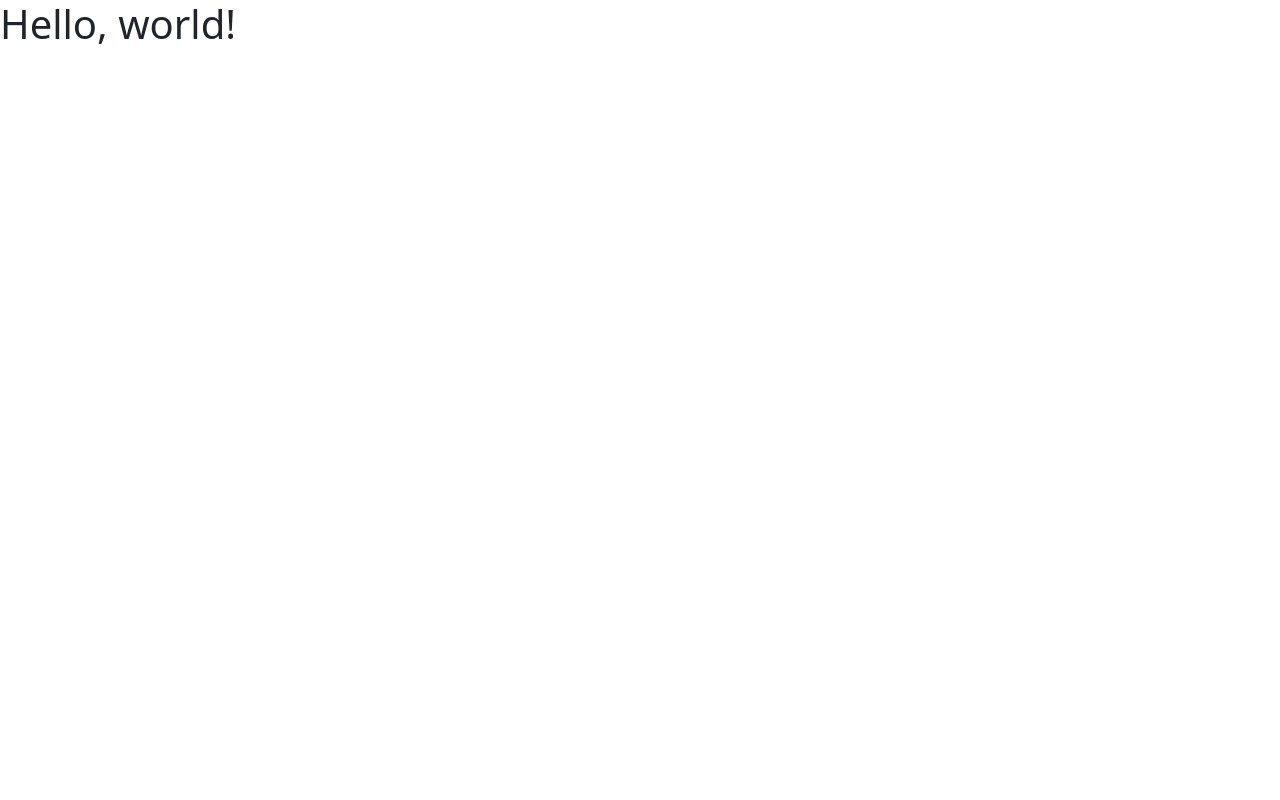
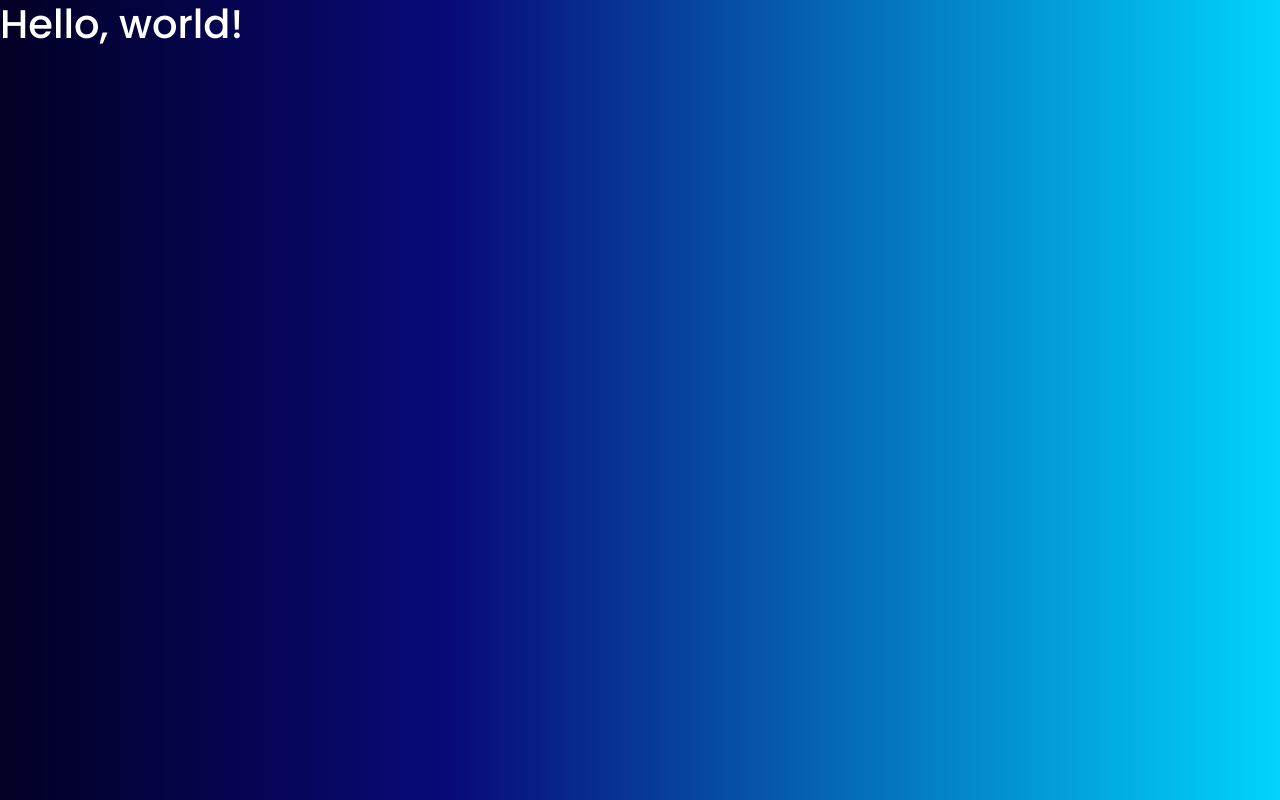
Before and after one commit to rafah91/Mystro6-js-ToDo, a plain HTML site: page index.html in a window 1280 px wide. Drawn offline with nearby package versions, Linux system fonts and the light colour scheme.

Commit message:
add background

```diff
--- a/css/style.css
+++ b/css/style.css
@@ -0,0 +1,7 @@
+body {
+    background: rgb(2,0,36);
+background: linear-gradient(90deg, rgba(2,0,36,1) 0%, rgba(9,9,121,1) 35%, rgba(0,212,255,1) 100%);
+font-family: 'Josefin Sans', sans-serif;
+font-family: 'Poppins', sans-serif;
+color: white;
+}
--- a/index.html
+++ b/index.html
@@ -4,6 +4,11 @@
     <meta charset="utf-8">
     <meta name="viewport" content="width=device-width, initial-scale=1">
     <title>JS ToDo</title>
+    <link rel="preconnect" href="https://fonts.googleapis.com">
+    <link rel="preconnect" href="https://fonts.gstatic.com" crossorigin>
+    <link href="https://fonts.googleapis.com/css2?family=Josefin+Sans:ital,wght@0,100;0,200;0,300;0,400;0,500;0,600;0,700;1,100;1,200;1,300;1,400;1,500;1,600;1,700&family=Poppins:ital,wght@0,100;0,200;0,300;0,400;0,500;0,600;0,700;0,800;0,900;1,100;1,200;1,300;1,400;1,500;1,600;1,700;1,800;1,900&display=swap" rel="stylesheet">
+
+
     <link href="https://cdn.jsdelivr.net/npm/bootstrap@5.3.0/dist/css/bootstrap.min.css" rel="stylesheet" integrity="sha384-9ndCyUaIbzAi2FUVXJi0CjmCapSmO7SnpJef0486qhLnuZ2cdeRhO02iuK6FUUVM" crossorigin="anonymous">
  <link rel="stylesheet" href="css/style.css">
   </head>
```
